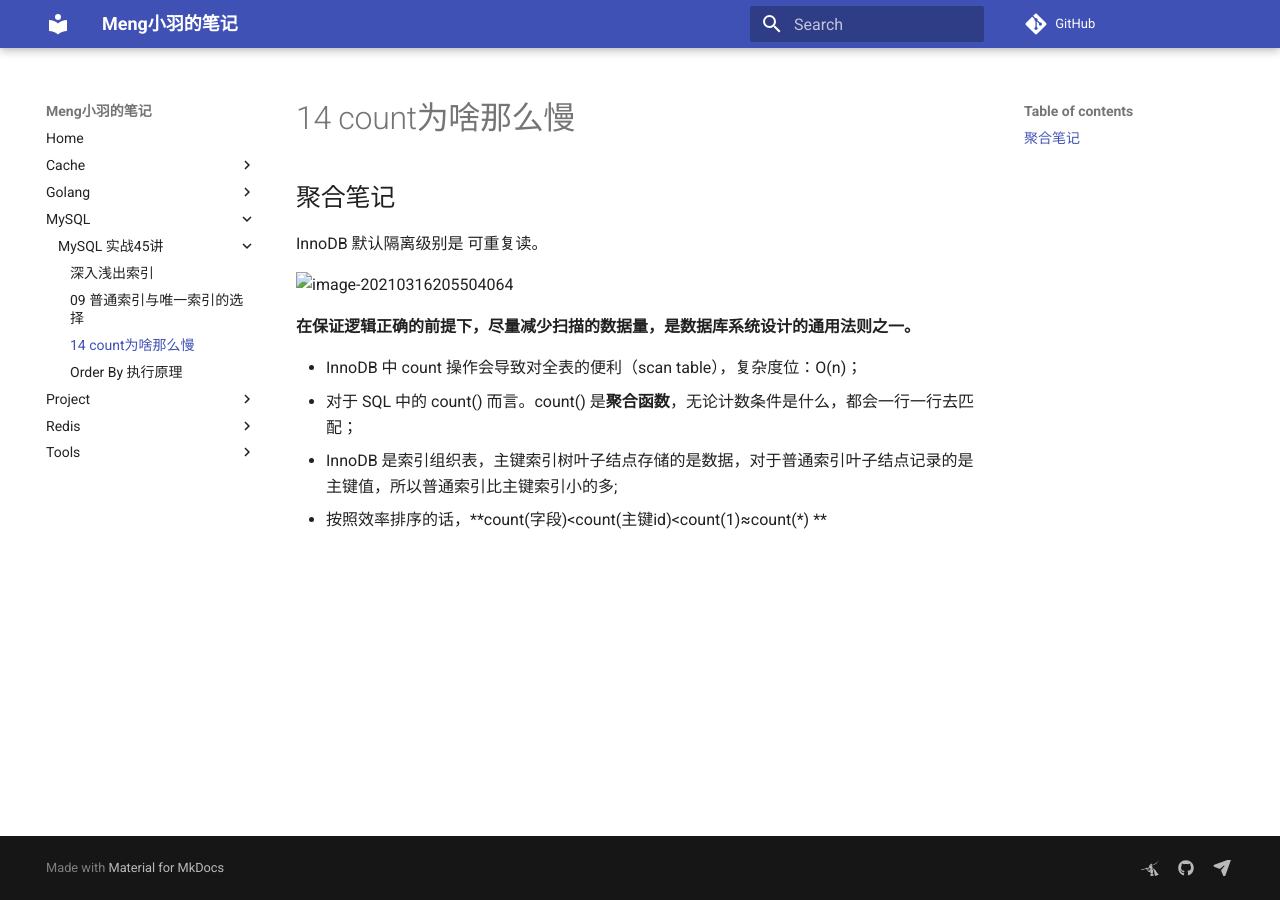
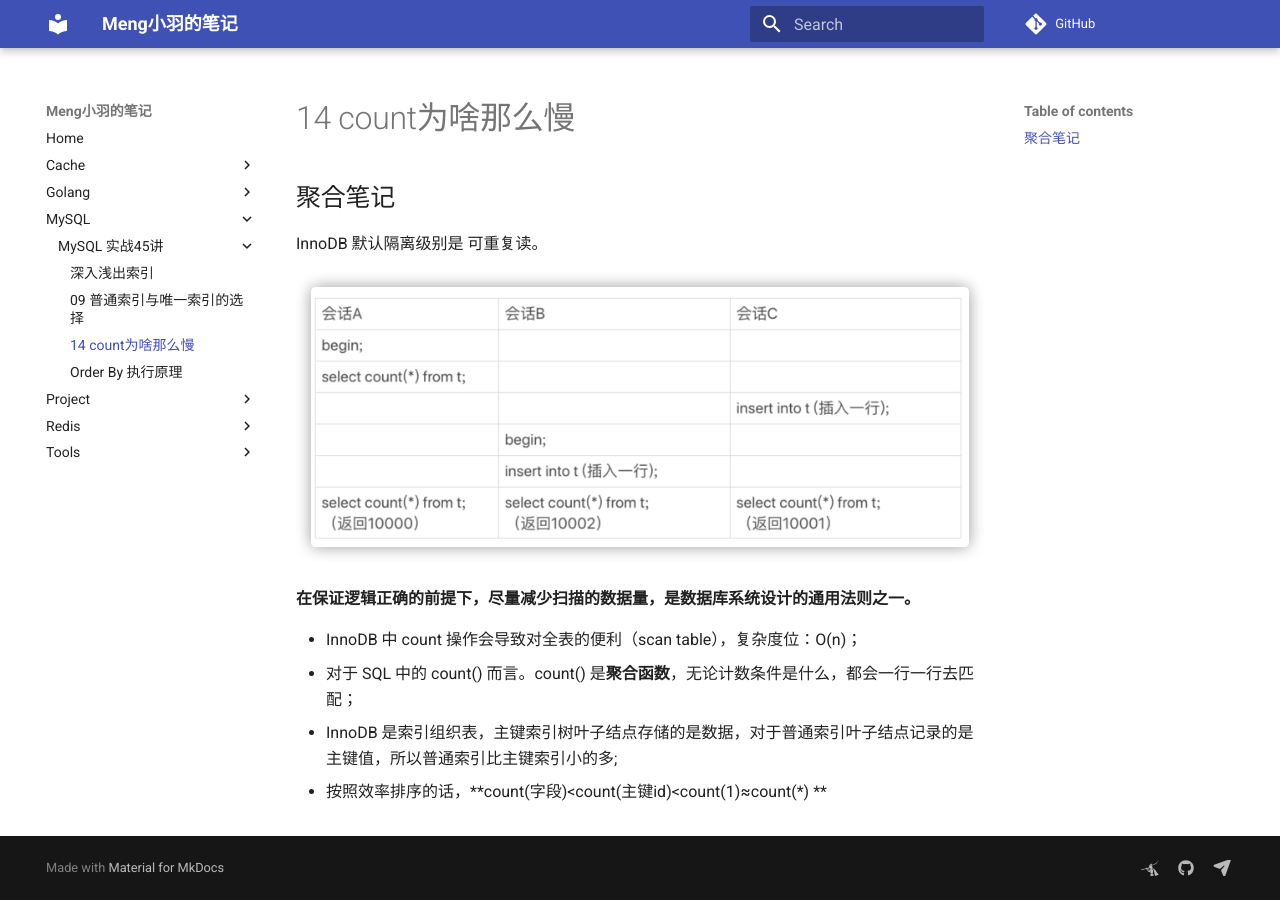
Before and after one commit to debuginn/notes, an MkDocs documentation site: the page built from docs/MySQL/MySQL 实战45讲/14-count为啥那么慢.md, in a window 1280 px wide. Built offline with MkDocs 1.6.1 and Material for MkDocs 9.7.7, drawn with Linux system fonts in a browser that asks for light colours; nearby versions of some CDN libraries; comment, search, counter and statistics services are not loaded.

Commit message:
crontab auto save

```diff
--- a/docs/MySQL/MySQL 实战45讲/14-count为啥那么慢.md
+++ b/docs/MySQL/MySQL 实战45讲/14-count为啥那么慢.md
@@ -4,7 +4,7 @@
 
 InnoDB 默认隔离级别是 可重复读。
 
-![image-20210316205504064](.assets/image-20210316205504064.png)
+![image-20210316205504064](assets/image-20210316205504064.png)
 
 **在保证逻辑正确的前提下，尽量减少扫描的数据量，是数据库系统设计的通用法则之一。**
 
```
Also changed, not shown: docs/MySQL/MySQL 实战45讲/assets/image-20210316205504064.png (renamed from docs/MySQL/MySQL 实战45讲/.assets/image-20210316205504064.png).
